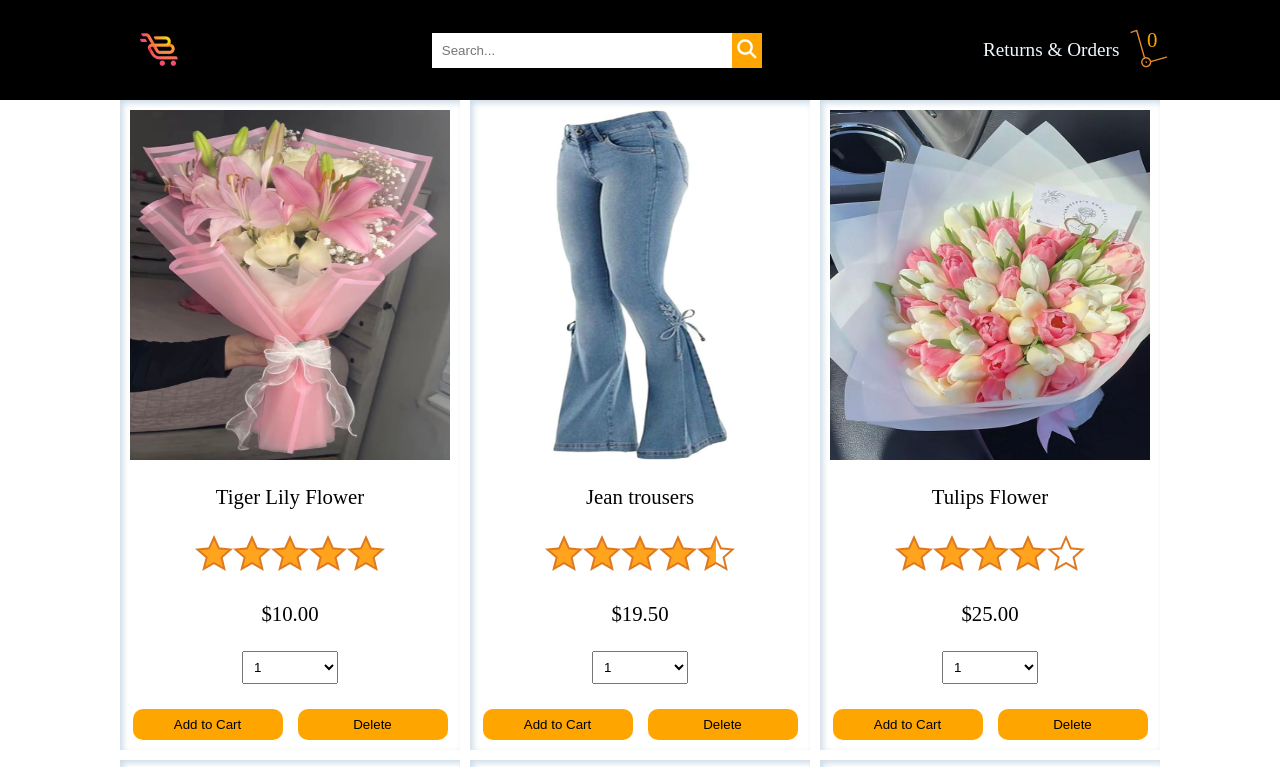
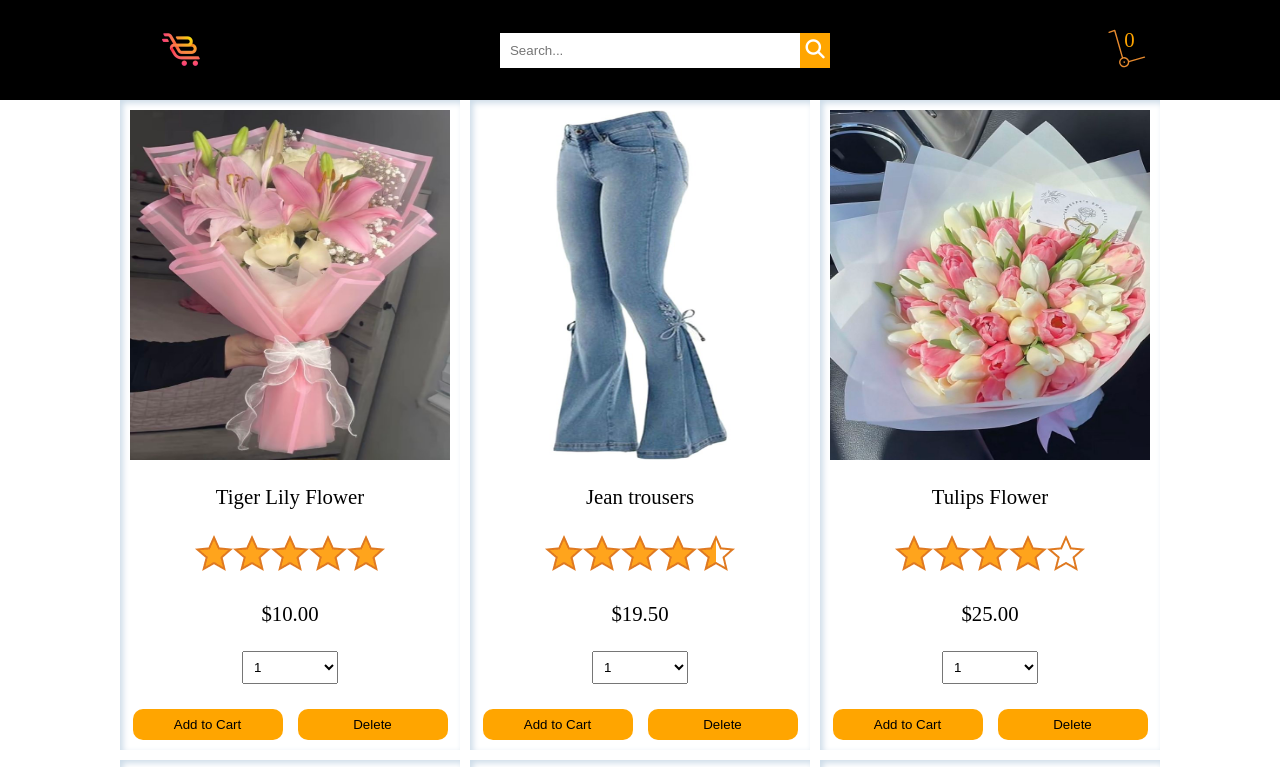
Before and after one commit to toe-2004/ShoppingGo, a plain HTML site: page index.html in a window 1280 px wide. Shown: the top 767 px of the page. Drawn offline with Linux system fonts and the light colour scheme.

Commit message:
shoppinggo

```diff
--- a/index.css
+++ b/index.css
@@ -99,10 +99,7 @@
     justify-content: center;
     gap: 10px;
   }
-  .header-right a {
-    text-decoration: none;
-    color: aliceblue;
-  }
+
   .product-no {
     padding: 7px;
     width: 30%;
--- a/index.html
+++ b/index.html
@@ -22,9 +22,9 @@
         <i class="fa-solid fa-magnifying-glass"></i>
       </div>
       <div class="header-right">
-        <a href="checkout.html"><span class="return">Returns & Orders</span></a>
+
         <span>
-          <img src="./shop-images/cartlogo.svg" alt="Cart Icon"/>
+          <a href="checkout.html"><img src="./shop-images/cartlogo.svg" alt="Cart Icon"/></a>
           <div class="order-number js-cart-quantity"></div>
         </span>
       </div>
```
